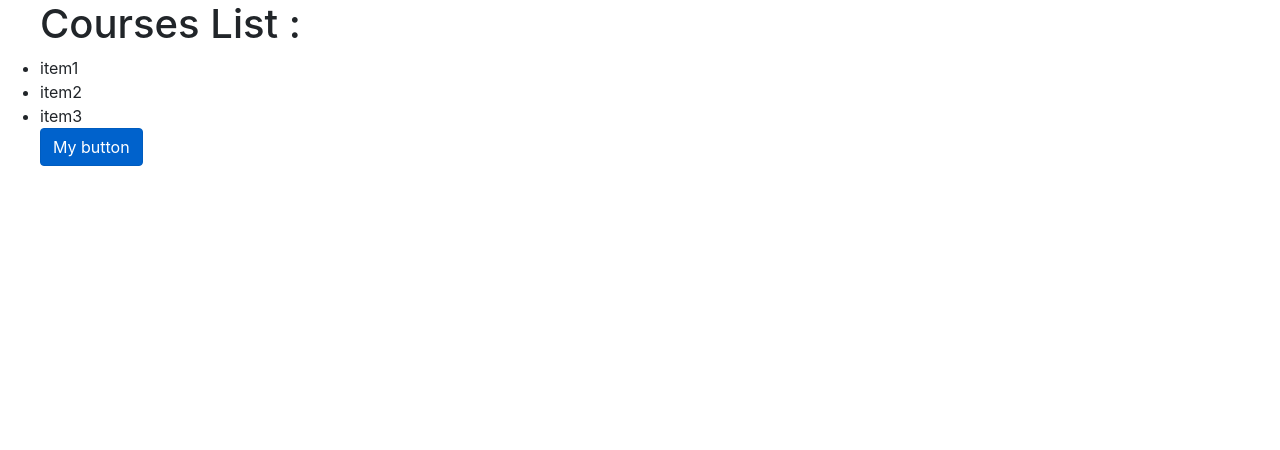
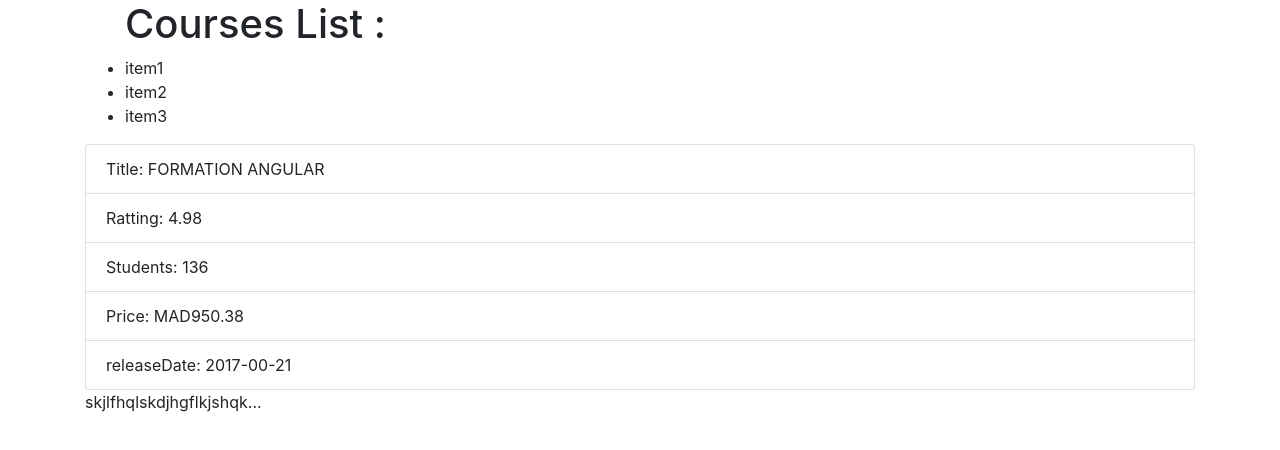
Before and after one commit to elkarouani/my-angular-demo, an Angular app: page / in a window 1280 px wide. Shown: the top 450 px of the page. Built offline with nearby package versions, Linux system fonts and the light colour scheme.

Commit message:
Task: creating our custom pipe

```diff
--- a/src/app/course/course.component.html
+++ b/src/app/course/course.component.html
@@ -1,5 +1,14 @@
-<ul>
-  <h1 [textContent]="title()"></h1>
-  <li *ngFor="let course of courses()">{{ course }}</li>
-  <button class="btn btn-primary" [class.active]="isActive">My button</button>
-</ul>
+<div class="container">
+  <ul>
+    <h1 [textContent]="title"></h1>
+    <li *ngFor="let course of courses">{{ course }}</li>
+  </ul>
+  <ul class="list-group">
+    <li class="list-group-item">Title: {{ course.titre | lowercase | uppercase }}</li>
+    <li class="list-group-item">Ratting: {{ course.avis | number:'1.1-2' }}</li>
+    <li class="list-group-item">Students: {{ course.participants }}</li>
+    <li class="list-group-item">Price: {{ course.prix | currency:'MAD':'symbol':'1.1-2' }}</li>
+    <li class="list-group-item">releaseDate: {{ course.publicationDate | date:'yyy-mm-dd' }}</li>
+  </ul>
+  <p>{{ paragraph | resume:5 }}</p>
+</div>
--- a/src/app/course/course.component.ts
+++ b/src/app/course/course.component.ts
@@ -1,5 +1,10 @@
-import { CoursesService } from './../courses.service';
-import { Component, OnInit } from '@angular/core';
+import {
+  CoursesService
+} from './../courses.service';
+import {
+  Component,
+  OnInit
+} from '@angular/core';
 
 @Component({
   selector: 'app-course',
@@ -9,13 +14,27 @@ import { Component, OnInit } from '@angular/core';
 export class CourseComponent {
   _courses: string[];
   _title: string;
+  _course: object;
+  _paragraph: string;
 
   constructor(coursesService: CoursesService) {
     this._courses = coursesService.courses();
     this._title = 'Courses List : ';
+    this._course = {
+      titre: 'Formation Angular',
+      avis: '4.9762',
+      participants: 136,
+      prix: 950.38,
+      publicationDate: new Date(2017, 11, 21)
+    };
+    this._paragraph = 'kjfhdskjlfhqlskdjhgflkjshqk';
   }
 
-  courses() { return this._courses; }
-  title() { return this._title; }
-  isActive() { return true; }
+  get course() { return this._course; }
+
+  get courses() { return this._courses; }
+
+  get title() { return this._title; }
+
+  get paragraph() { return this._paragraph; }
 }
--- /dev/null
+++ b/src/app/resume.pipe.ts
@@ -0,0 +1,17 @@
+import { Pipe, PipeTransform } from '@angular/core';
+
+@Pipe({
+  name: 'resume'
+})
+export class ResumePipe implements PipeTransform {
+  _default: number;
+  transform(value: any, limit ?: number): any {
+    if (!value) {
+      return null;
+    }
+
+    limit = (limit) ? limit : this._default;
+    return value.substr(limit) + '...';
+  }
+
+}
```
Also changed, not shown: src/app/app.module.ts (+6 -2 lines), 1 other file (tests, documents, lock files or other folders).
